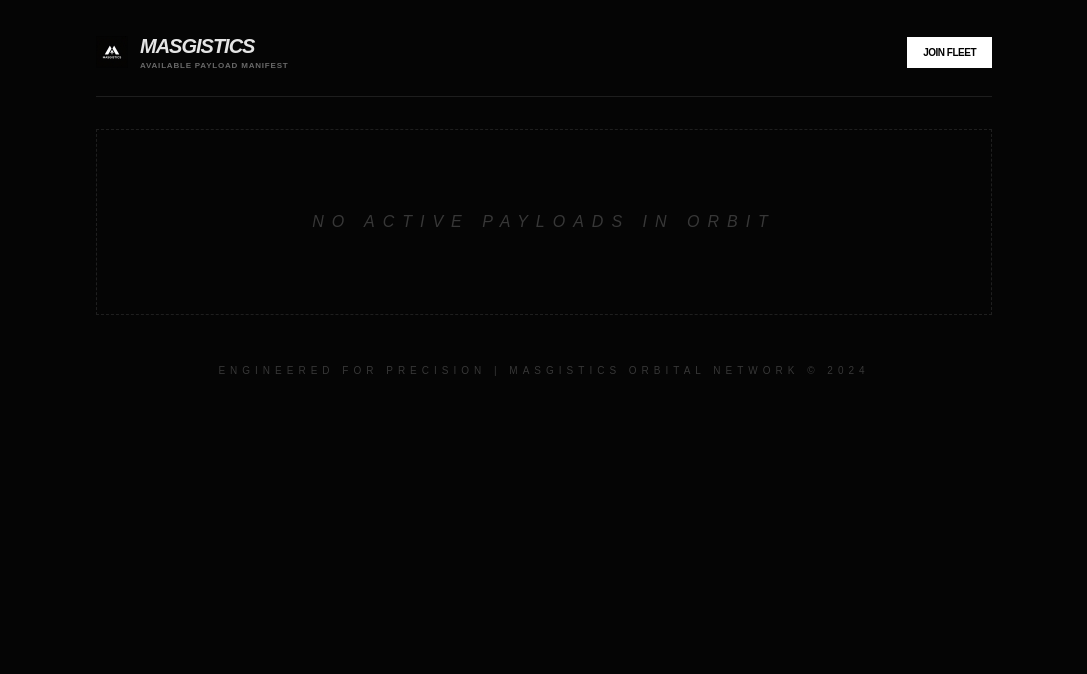
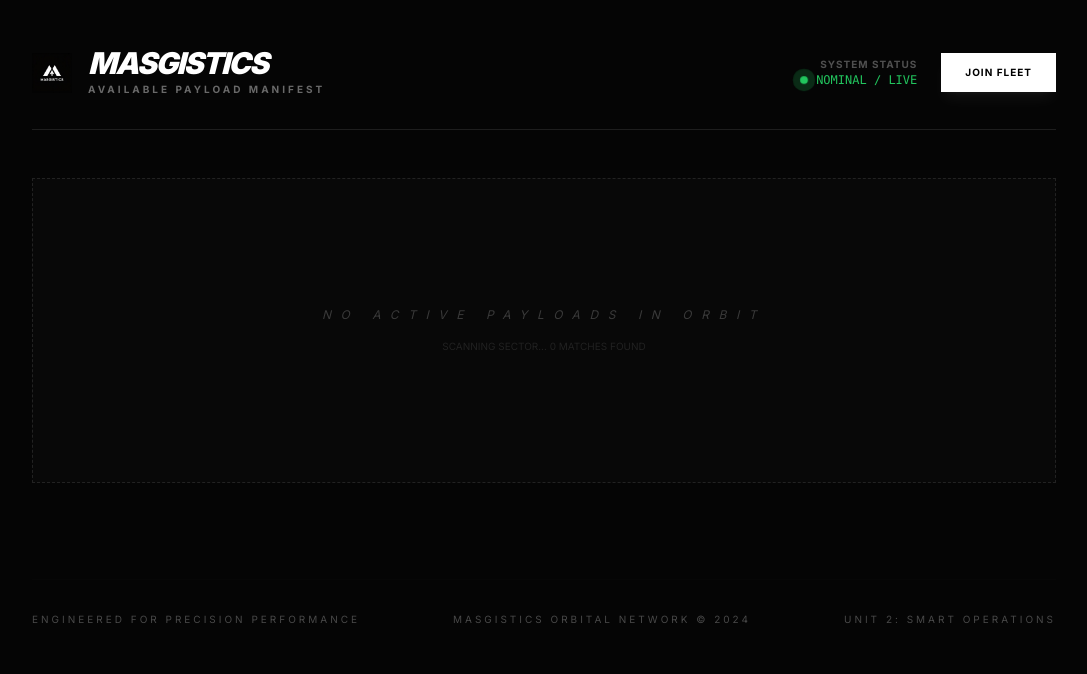
Before and after one commit to khemthong7-droid/master-logistic, a FastAPI app: page /payloads in a window 1280 px wide. Shown: the top 674 px of the page, without its empty margins (96-1183 px from the left). Run offline with FastAPI, Linux system fonts and the light colour scheme; some libraries are stand-ins or nearby versions.

Commit message:
Add files via upload

```diff
--- a/main.py
+++ b/main.py
@@ -1,4 +1,4 @@
-from fastapi import FastAPI, Depends, HTTPException, Request, Form
+from fastapi import FastAPI, Depends, HTTPException, Request, Form, Response
 from fastapi.responses import HTMLResponse, RedirectResponse
 from fastapi.templating import Jinja2Templates
 from fastapi.staticfiles import StaticFiles
@@ -9,6 +9,8 @@ import uvicorn, requests, json, os
 # --- 🛰️ 1. CONFIGURATION ---
 CHANNEL_ACCESS_TOKEN = os.getenv("CHANNEL_ACCESS_TOKEN", "t3oqxpj2T5iHob1wQc+dD4VdsBkEndvRL6Qw6LbYvCf1q8XCNxYDdBF8HV3Mmij96NyoZ6BwirfT7E7qz8c0gqL8mEv65WGV+bEFhu8+aUfVkZu9cZWbiGMbVBCb+S9yC96x0eWOAVADwGzYAJEmcwdB04t89/1O/w1cDnyilFU=")
 USER_ID = os.getenv("USER_ID", "U2d0ca4bdeca0910361b01438c9f19e23")
+ADMIN_PASSWORD = os.getenv("ADMIN_PASSWORD", "masgistics2024") # รหัสผ่านเข้าศูนย์บัญชาการ
+LINE_OA_LINK = "https://line.me/ti/p/@839wctaq" # ลิงก์ LINE OA ของคุณ
 
 def send_line_message(text):
     url = "https://api.line.me/v2/bot/message/push"
@@ -29,7 +31,12 @@ def get_db():
     try: yield db
     finally: db.close()
 
-# --- 🛸 3. ROUTES (จุดบัญชาการทั้งหมด) ---
+# --- 🔐 3. SECURITY CHECK ---
+def is_authenticated(request: Request):
+    # ตรวจสอบว่ามี Cookie การ Login หรือไม่
+    return request.cookies.get("mas_session") == "authenticated"
+
+# --- 🛸 4. ROUTES ---
 
 @app.get("/")
 def root(): return RedirectResponse(url="/profile")
@@ -38,25 +45,52 @@ def root(): return RedirectResponse(url="/profile")
 def company_profile(request: Request):
     return templates.TemplateResponse("profile.html", {"request": request})
 
-@app.get("/payloads", response_class=HTMLResponse)
-def public_jobs(request: Request, db: Session = Depends(get_db)):
-    """หน้าจอสำหรับคนขับรถเข้ามาดูงานที่ว่างอยู่ (Public View)"""
-    open_jobs = db.query(models.Job).filter(models.Job.status == "Open").all()
-    return templates.TemplateResponse("payloads.html", {"request": request, "jobs": open_jobs})
+# --- ส่วนของการ LOGIN ---
+@app.get("/login", response_class=HTMLResponse)
+def login_page(request: Request):
+    return HTMLResponse(content=f"""
+        <html><body style='background:#050505;color:white;display:flex;justify-content:center;align-items:center;height:100vh;font-family:sans-serif;text-align:center;'>
+            <form action='/login' method='post' style='background:rgba(255,255,255,0.05);padding:40px;border-radius:10px;border:1px solid rgba(255,255,255,0.1);'>
+                <h1 style='letter-spacing:5px;font-style:italic;'>MISSION CONTROL LOGIN</h1>
+                <input type='password' name='password' placeholder='Enter Authorization Code' style='padding:10px;width:100%;margin-top:20px;background:black;color:white;border:1px solid white;' required>
+                <button type='submit' style='margin-top:20px;width:100%;padding:10px;background:white;color:black;font-weight:bold;cursor:pointer;'>INITIATE ACCESS</button>
+            </form>
+        </body></html>
+    """)
 
+@app.post("/login")
+def process_login(response: Response, password: str = Form(...)):
+    if password == ADMIN_PASSWORD:
+        response = RedirectResponse(url="/admin", status_code=303)
+        response.set_cookie(key="mas_session", value="authenticated")
+        return response
+    return HTMLResponse("Invalid Code. Access Denied.")
+
+# --- หน้า ADMIN (Protected) ---
 @app.get("/admin", response_class=HTMLResponse)
 def admin_dashboard(request: Request, db: Session = Depends(get_db)):
+    if not is_authenticated(request): return RedirectResponse(url="/login")
+
     users = db.query(models.User).all()
     jobs = db.query(models.Job).filter(models.Job.status == "Open").all()
     total_val = sum(j.price for j in jobs) if jobs else 0
     actual_revenue = db.query(models.Transaction).filter(models.Transaction.type == "Job-Deduction").count() * 50
     verified_carriers = [u for u in users if u.is_verified and u.role in ["individual", "fleet"]]
+
     return templates.TemplateResponse("admin.html", {
         "request": request, "users": users, "jobs": jobs,
         "jobs_count": len(jobs), "total_value": total_val,
         "potential_revenue": actual_revenue,
         "verified_carriers": verified_carriers
     })
+
+@app.get("/payloads", response_class=HTMLResponse)
+def public_jobs(request: Request, db: Session = Depends(get_db)):
+    try:
+        open_jobs = db.query(models.Job).filter(models.Job.status == "Open").all()
+    except Exception:
+        open_jobs = db.query(models.Job).all()
+    return templates.TemplateResponse("payloads.html", {"request": request, "jobs": open_jobs, "line_link": LINE_OA_LINK})
 
 @app.post("/admin/assign-job")
 def assign_job(job_id: int = Form(...), user_id: int = Form(...), db: Session = Depends(get_db)):
@@ -68,13 +102,13 @@ def assign_job(job_id: int = Form(...), user_id: int = Form(...), db: Session =
         job.status = "Matched"
         new_tx = models.Transaction(user_id=user.id, amount=-FEE, type="Job-Deduction")
         db.add(new_tx); db.commit()
-        send_line_message(f"✅ MISSION MATCHED!\n📦 งาน: {job.title}\n👩‍🚀 คนขับ: {user.full_name}\n💸 หักเครดิต: ฿{FEE}\n💰 คงเหลือ: ฿{user.wallet_balance:,.0f}")
+        send_line_message(f"✅ MISSION MATCHED!\n📦 งาน: {job.title}\n👩‍🚀 คนขับ: {user.full_name}\n💸 หักเครดิต: ฿{FEE}")
     return RedirectResponse(url="/admin", status_code=303)
 
 @app.post("/admin/add-job")
 def add_job(title: str = Form(...), origin: str = Form(...), destination: str = Form(...),
             price: float = Form(...), truck_type: str = Form(...), db: Session = Depends(get_db)):
-    new_job = models.Job(title=title, origin=origin, destination=destination, price=price, truck_type_required=truck_type)
+    new_job = models.Job(title=title, origin=origin, destination=destination, price=price, truck_type_required=truck_type, status="Open")
     db.add(new_job); db.commit()
     send_line_message(f"📦 Payload ใหม่: {title}\n📍 {origin} -> {destination}\n💰 ฿{price:,.0f}")
     return RedirectResponse(url="/admin", status_code=303)
@@ -107,5 +141,4 @@ def verify_user(user_id: int, db: Session = Depends(get_db)):
     if user: user.is_verified = True; db.commit()
     return RedirectResponse(url="/admin", status_code=303)
 
-if __name__ == "__main__":
-    uvicorn.run("main:app", host="127.0.0.1", port=8000, reload=True)
+if __name__ == "__main__": uvicorn.run("main:app", host="127.0.0.1", port=8000, reload=True)
--- a/templates/payloads.html
+++ b/templates/payloads.html
@@ -5,55 +5,116 @@
     <meta name="viewport" content="width=device-width, initial-scale=1.0">
     <title>MASGISTICS | Open Payloads</title>
     <script src="https://cdn.tailwindcss.com"></script>
+    <link href="https://fonts.googleapis.com/css2?family=Inter:wght@300;400;700;900&display=swap" rel="stylesheet">
     <style>
-        body { background-color: #050505; color: #e5e5e5; font-family: sans-serif; }
-        .glass-card { background: rgba(255, 255, 255, 0.03); border: 1px solid rgba(255, 255, 255, 0.1); backdrop-filter: blur(10px); }
+        body { font-family: 'Inter', sans-serif; background-color: #050505; color: #e5e5e5; }
+        .glass-card {
+            background: rgba(255, 255, 255, 0.03);
+            border: 1px solid rgba(255, 255, 255, 0.1);
+            backdrop-filter: blur(15px);
+            transition: all 0.3s ease;
+        }
+        .glass-card:hover {
+            background: rgba(255, 255, 255, 0.05);
+            border-color: rgba(6, 182, 212, 0.5); /* สี Cyan */
+            transform: translateY(-2px);
+        }
+        .status-pulse {
+            width: 8px;
+            height: 8px;
+            background-color: #22c55e;
+            border-radius: 50%;
+            display: inline-block;
+            margin-right: 8px;
+            box-shadow: 0 0 10px #22c55e;
+            animation: pulse 2s infinite;
+        }
+        @keyframes pulse {
+            0% { transform: scale(0.95); box-shadow: 0 0 0 0 rgba(34, 197, 94, 0.7); }
+            70% { transform: scale(1); box-shadow: 0 0 0 10px rgba(34, 197, 94, 0); }
+            100% { transform: scale(0.95); box-shadow: 0 0 0 0 rgba(34, 197, 94, 0); }
+        }
     </style>
 </head>
-<body class="p-4 md:p-8">
-    <div class="max-w-4xl mx-auto">
-        <div class="flex justify-between items-center mb-8 border-b border-white/10 pb-6">
-            <div class="flex items-center gap-3">
-                <img src="/static/logo.png" class="h-8" alt="Logo">
+<body class="p-4 md:p-12">
+    <div class="max-w-5xl mx-auto">
+
+        <!-- Header Section -->
+        <header class="flex justify-between items-center mb-12 border-b border-white/10 pb-8">
+            <div class="flex items-center gap-4">
+                <img src="/static/logo.png" class="h-10 w-auto" alt="MASGISTICS Logo">
                 <div>
-                    <h1 class="text-xl font-black uppercase italic tracking-tighter">MASGISTICS</h1>
-                    <p class="text-[8px] text-white/40 uppercase tracking-widest font-bold">Available Payload Manifest</p>
+                    <h1 class="text-3xl font-black uppercase italic tracking-tighter text-white leading-none">MASGISTICS</h1>
+                    <p class="text-[10px] text-white/40 uppercase tracking-[0.3em] font-bold mt-1">Available Payload Manifest</p>
                 </div>
             </div>
-            <a href="/join" class="bg-white text-black text-[10px] px-4 py-2 font-bold uppercase tracking-tighter hover:bg-gray-200 transition">Join Fleet</a>
-        </div>
+            <div class="flex items-center gap-6">
+                <div class="hidden md:block text-right">
+                    <p class="text-[10px] text-white/30 uppercase font-bold tracking-widest">System Status</p>
+                    <p class="text-xs font-mono text-green-500 uppercase"><span class="status-pulse"></span>Nominal / Live</p>
+                </div>
+                <a href="/join" class="bg-white text-black text-[10px] px-6 py-3 font-bold uppercase tracking-widest hover:bg-cyan-500 hover:text-white transition-all shadow-lg shadow-white/5">Join Fleet</a>
+            </div>
+        </header>
 
-        <div class="grid gap-4">
+        <!-- Main Content (Job Cards) -->
+        <main class="grid grid-cols-1 gap-6">
             {% for job in jobs %}
-            <div class="glass-card p-6 border-l-4 border-l-cyan-500">
-                <div class="flex justify-between items-start mb-4">
-                    <div>
-                        <p class="text-[10px] uppercase text-white/40 mb-1 font-bold">Identifier: PL-{{ job.id }}</p>
-                        <h2 class="text-xl font-bold italic uppercase">{{ job.title }}</h2>
+            <div class="glass-card p-8 rounded-none relative overflow-hidden group">
+                <!-- Decorative element -->
+                <div class="absolute top-0 left-0 w-1 h-full bg-cyan-500"></div>
+
+                <div class="flex flex-col md:flex-row justify-between gap-6">
+                    <div class="flex-grow">
+                        <div class="flex items-center gap-3 mb-4">
+                            <span class="text-[10px] font-mono bg-white/10 text-white/60 px-2 py-1 uppercase tracking-tighter">ID: PL-{{ job.id }}</span>
+                            <span class="text-[10px] font-bold text-cyan-400 uppercase tracking-widest italic border-b border-cyan-400/30">Ready for Launch</span>
+                        </div>
+                        <h2 class="text-3xl font-black text-white uppercase italic tracking-tighter mb-4 group-hover:text-cyan-400 transition-colors">{{ job.title }}</h2>
+
+                        <div class="flex flex-wrap items-center gap-4 md:gap-8 font-mono">
+                            <div class="flex flex-col">
+                                <span class="text-[9px] text-white/30 uppercase font-bold tracking-widest">Origin</span>
+                                <span class="text-md text-white font-bold">{{ job.origin }}</span>
+                            </div>
+                            <div class="text-cyan-500 animate-pulse">➔</div>
+                            <div class="flex flex-col">
+                                <span class="text-[9px] text-white/30 uppercase font-bold tracking-widest">Destination</span>
+                                <span class="text-md text-white font-bold">{{ job.destination }}</span>
+                            </div>
+                        </div>
                     </div>
-                    <div class="text-right">
-                        <p class="text-[10px] uppercase text-white/40">Value</p>
-                        <p class="text-xl font-bold text-green-400 font-mono">฿{{ "{:,.0f}".format(job.price) }}</p>
+
+                    <div class="flex flex-col justify-between items-end text-right min-w-[200px]">
+                        <div>
+                            <p class="text-[10px] text-white/30 uppercase font-bold tracking-widest mb-1">Contract Value</p>
+                            <p class="text-3xl font-black text-green-400 font-mono italic leading-none">฿{{ "{:,.0f}".format(job.price) }}</p>
+                        </div>
+
+                        <div class="mt-8 flex flex-col items-end gap-3">
+                            <p class="text-[9px] text-white/40 uppercase font-bold italic tracking-widest">Vehicle Spec: {{ job.truck_type_required }}</p>
+                            <a href="{{ line_link }}" target="_blank" class="w-full md:w-auto bg-cyan-600 px-8 py-3 text-[11px] font-black uppercase tracking-[0.2em] text-white hover:bg-cyan-500 transition shadow-[0_0_20px_rgba(8,145,178,0.2)]">
+                                Contact Command
+                            </a>
+                        </div>
                     </div>
-                </div>
-                <div class="flex items-center gap-4 text-sm font-mono mb-6">
-                    <div class="bg-white/5 px-3 py-1 rounded">{{ job.origin }}</div>
-                    <span class="text-blue-500 font-bold">➔</span>
-                    <div class="bg-white/5 px-3 py-1 rounded">{{ job.destination }}</div>
-                </div>
-                <div class="flex justify-between items-center border-t border-white/5 pt-4">
-                    <p class="text-[10px] text-white/40 uppercase tracking-widest font-bold italic">Requirement: {{ job.truck_type_required }}</p>
-                    <a href="https://line.me/ti/p/@your-line-id" class="text-[10px] bg-cyan-600 px-4 py-2 font-black uppercase tracking-widest hover:bg-cyan-500 transition shadow-[0_0_10px_rgba(8,145,178,0.3)]">Contact Command</a>
                 </div>
             </div>
             {% endfor %}
+
             {% if not jobs %}
-            <div class="p-20 text-center text-white/20 uppercase tracking-[0.5em] italic border border-dashed border-white/10">No Active Payloads in Orbit</div>
+            <div class="py-32 text-center border border-dashed border-white/10 bg-white/[0.01]">
+                <p class="text-white/20 uppercase tracking-[0.8em] text-xs italic">No Active Payloads in Orbit</p>
+                <p class="text-[10px] text-white/10 uppercase mt-4">Scanning Sector... 0 Matches Found</p>
+            </div>
             {% endif %}
-        </div>
+        </main>
 
-        <footer class="mt-12 text-center text-[10px] text-white/20 uppercase tracking-[0.5em]">
-            Engineered for Precision | MASGISTICS Orbital Network © 2024
+        <!-- Footer -->
+        <footer class="mt-24 pt-8 border-t border-white/5 flex flex-col md:flex-row justify-between items-center gap-4 opacity-30 text-[10px] uppercase tracking-[0.3em]">
+            <p>Engineered for Precision Performance</p>
+            <p>MASGISTICS Orbital Network © 2024</p>
+            <p>Unit 2: Smart Operations</p>
         </footer>
     </div>
 </body>
```
